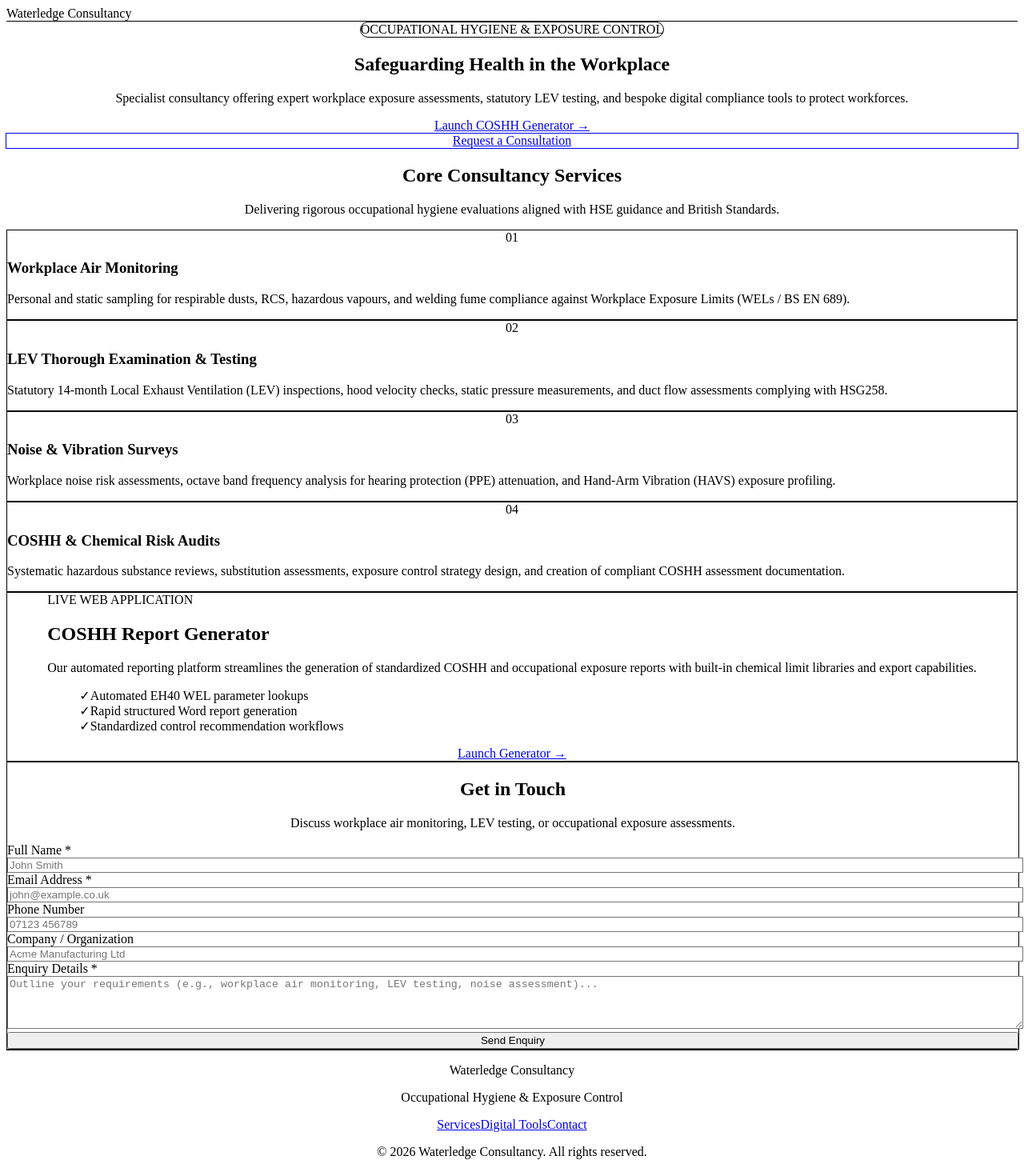
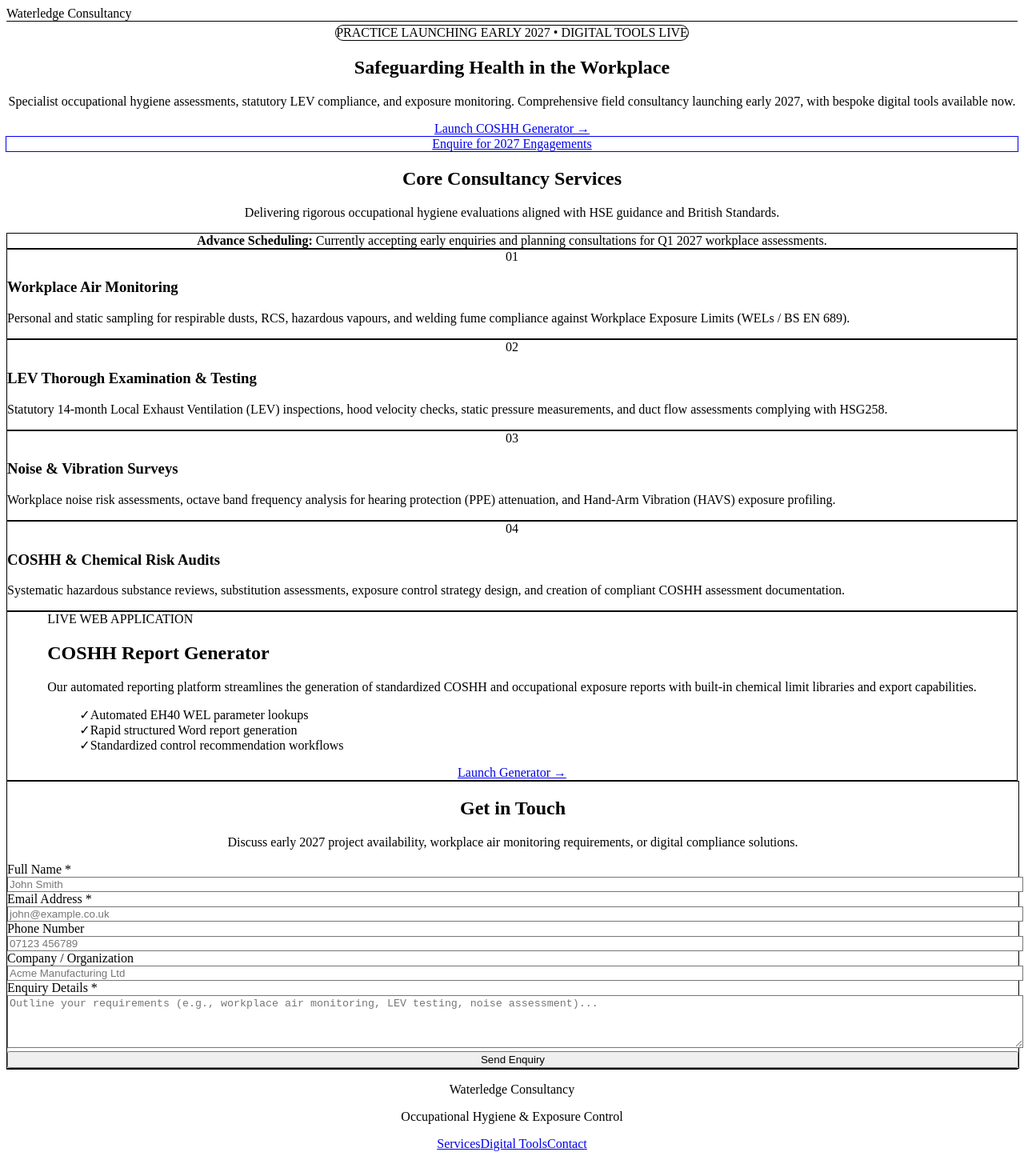
Before and after one commit to garethbrock72-cmyk/waterledge-consultancy-website, a Next.js app: page / in a window 1280 px wide. Shown: the top 1455 px of the page at 80% size. Built offline with nearby package versions, Linux system fonts and the light colour scheme.

Commit message:
Update site copy to reflect early 2027 consultancy launch timeline

```diff
--- a/src/app/page.tsx
+++ b/src/app/page.tsx
@@ -26,8 +26,9 @@ export default function Home() {
       {/* Hero Section */}
       <section className="relative pt-20 pb-16 md:pt-28 md:pb-24 px-4 sm:px-6 bg-gradient-to-b from-white via-slate-50 to-slate-100">
         <div className="max-w-4xl mx-auto text-center space-y-6">
-          <div className="inline-flex items-center gap-2 px-3 py-1 rounded-full bg-blue-50 border border-blue-200 text-blue-700 text-xs font-semibold tracking-wide uppercase">
-            Occupational Hygiene & Exposure Control
+          <div className="inline-flex items-center gap-2 px-3.5 py-1.5 rounded-full bg-amber-50 border border-amber-200 text-amber-800 text-xs font-semibold tracking-wide uppercase">
+            <span className="w-2 h-2 rounded-full bg-amber-500 animate-pulse"></span>
+            Practice Launching Early 2027 &bull; Digital Tools Live
           </div>
 
           <h1 className="text-4xl sm:text-5xl md:text-6xl font-extrabold text-slate-900 tracking-tight leading-tight">
@@ -35,7 +36,7 @@ export default function Home() {
           </h1>
 
           <p className="text-lg sm:text-xl text-slate-600 max-w-2xl mx-auto leading-relaxed">
-            Specialist consultancy offering expert workplace exposure assessments, statutory LEV testing, and bespoke digital compliance tools to protect workforces.
+            Specialist occupational hygiene assessments, statutory LEV compliance, and exposure monitoring. Comprehensive field consultancy launching early 2027, with bespoke digital tools available now.
           </p>
 
           <div className="pt-4 flex flex-col sm:flex-row items-center justify-center gap-4">
@@ -51,7 +52,7 @@ export default function Home() {
               href="#contact"
               className="w-full sm:w-auto px-7 py-3.5 bg-white hover:bg-slate-50 text-slate-700 font-semibold rounded-lg border border-slate-300 shadow-sm transition"
             >
-              Request a Consultation
+              Enquire for 2027 Engagements
             </a>
           </div>
         </div>
@@ -64,6 +65,11 @@ export default function Home() {
           <p className="mt-3 text-slate-600 text-base">
             Delivering rigorous occupational hygiene evaluations aligned with HSE guidance and British Standards.
           </p>
+        </div>
+
+        {/* Optional: subtle status banner */}
+        <div className="mb-10 p-4 rounded-xl bg-slate-100 border border-slate-200 text-center text-sm text-slate-700 max-w-xl mx-auto">
+          <strong>Advance Scheduling:</strong> Currently accepting early enquiries and planning consultations for Q1 2027 workplace assessments.
         </div>
 
         <div className="grid grid-cols-1 md:grid-cols-2 gap-8">
--- a/src/components/ContactForm.tsx
+++ b/src/components/ContactForm.tsx
@@ -44,7 +44,7 @@ export default function ContactForm() {
       <div className="text-center mb-8">
         <h2 className="text-2xl sm:text-3xl font-bold text-slate-900">Get in Touch</h2>
         <p className="mt-2 text-slate-600">
-          Discuss workplace air monitoring, LEV testing, or occupational exposure assessments.
+          Discuss early 2027 project availability, workplace air monitoring requirements, or digital compliance solutions.
         </p>
       </div>
 
```
